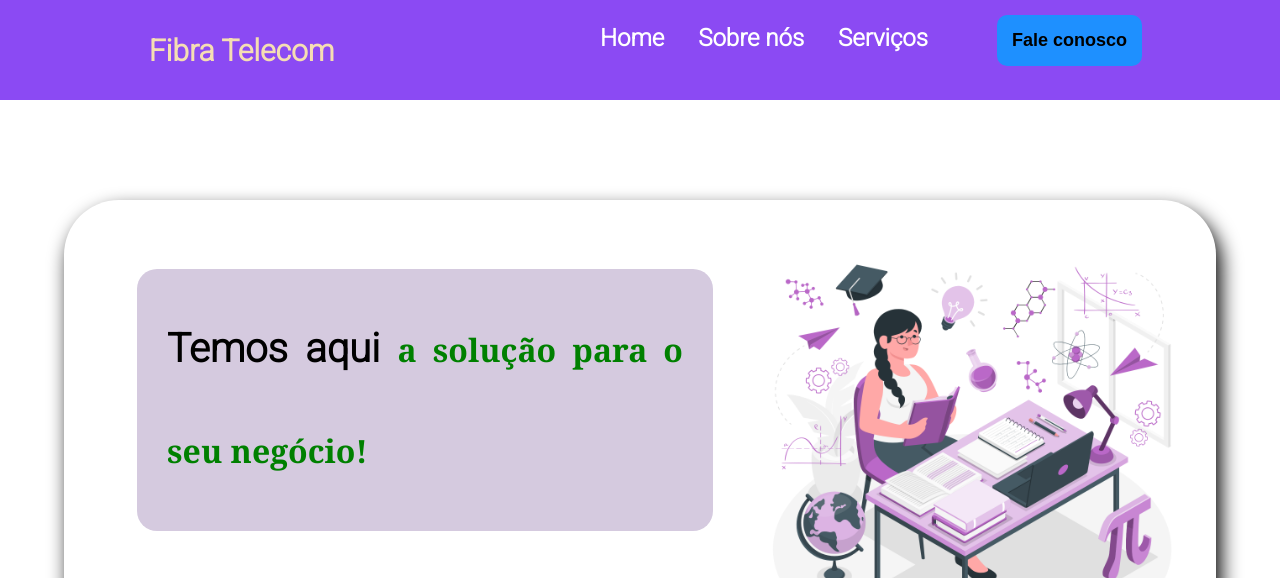
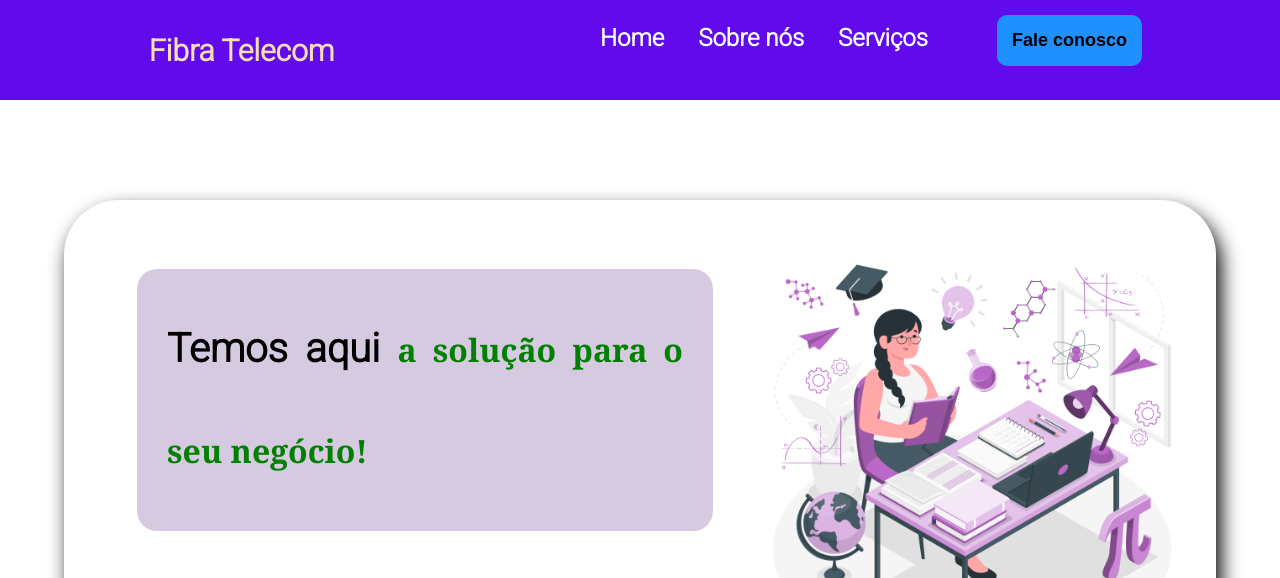
Before and after one commit to titicos/site-isp, a plain HTML site: page index.html in a window 1280 px wide. Shown: the top 578 px of the page. Drawn offline with Linux system fonts and the light colour scheme; a web font is replaced by a local one.

Commit message:
Update style.css

```diff
--- a/style.css
+++ b/style.css
@@ -9,7 +9,7 @@
 
 .navbar{
     height: 100px;
-    background-color:#8b4af3;
+    background-color:#610aec;
     display: flex;
     align-items: center;
     width: 100%;
```
